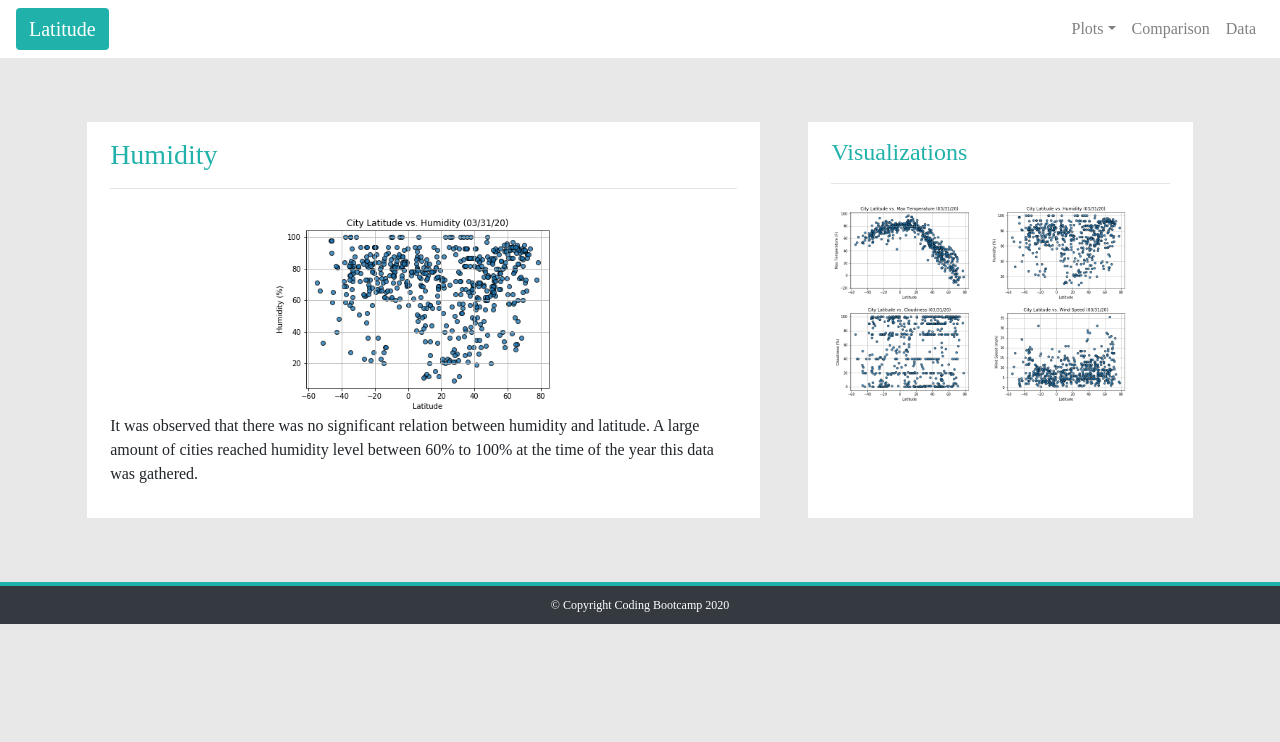
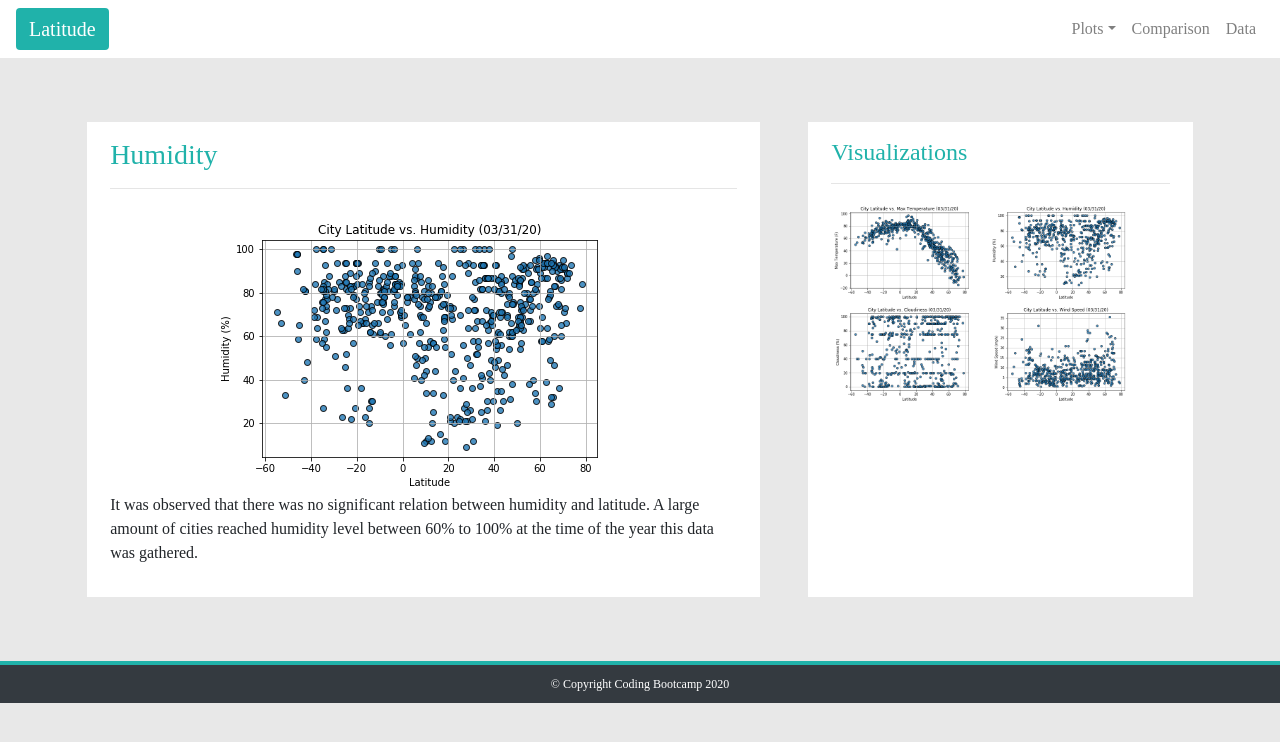
Before and after one commit to Aastha-Arora/web-visualization-dashboard, a plain HTML site: page visualization_2_humidity.html in a window 1280 px wide. Drawn offline with nearby package versions, Linux system fonts and the light colour scheme.

Commit message:
Minor update

```diff
--- a/visualization_2_humidity.html
+++ b/visualization_2_humidity.html
@@ -52,7 +52,7 @@
     <article class="col-md-7 bg-white py-3 my-3 main_article">
         <h3>Humidity</h3>
         <hr>
-        <img class="img-fluid w-50 mx-auto d-block" src="Resources/images/Fig2_humidity.png" alt="Latitude vs Humidity">
+        <img class="img-fluid mx-auto d-block" src="Resources/images/Fig2_humidity.png" alt="Latitude vs Humidity">
         <p>It was observed that there was no significant relation between humidity and latitude. A large amount of cities reached humidity level between 60% to 100% at the time of the year this data was gathered.</p>
     </article>
     <section class="col-md-4 bg-white py-3 my-3 side_visualization">
```
